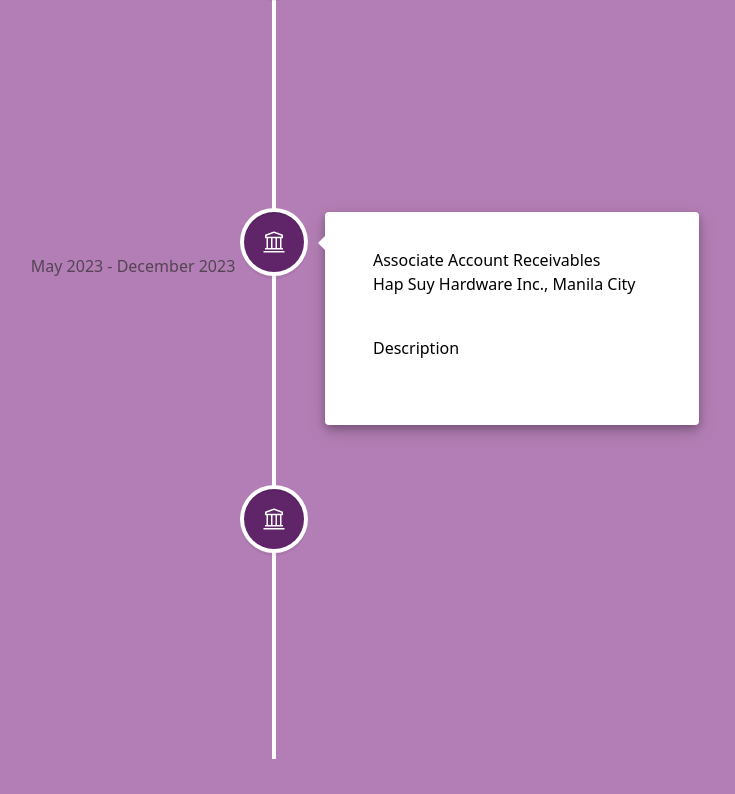
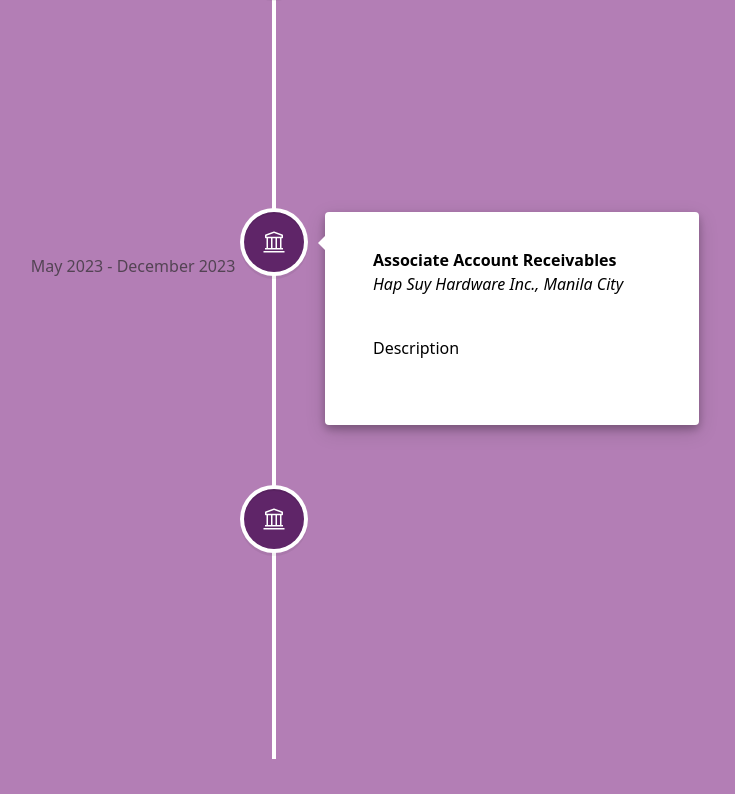
Before and after one commit to patrickeugenesacueza/Clarise-Portfolio, a React (Create React App) app in the folder portfolio/: page / in a window 1280 px wide. Shown: the part 2262-3056 px from the top of the page, without its empty margins (366-1101 px from the left). Built offline with nearby package versions, Linux system fonts and the light colour scheme.

Commit message:
Update: ExperienceSection.js
Update: ExperienceSection / Change company text to itallic #53

```diff
--- a/portfolio/src/components/pages/ExperienceSection.js
+++ b/portfolio/src/components/pages/ExperienceSection.js
@@ -35,8 +35,11 @@
                 iconStyle={isWorkIcon ? WorkIconStyles : WorkIconStyles}
                 icon={isWorkIcon ? <WorkIcon /> : <InternIcon />}
               >
-                <h3 className="pt-[0.25em]">{element.title} </h3>
-                <h5 className="vertical-timeline-element-subtitle">
+                <h3 className="pt-[0.25em] font-bold">{element.title} </h3>
+                <h5
+                  className="vertical-timeline-element-subtitle"
+                  class="italic"
+                >
                   {element.location}
                 </h5>
                 <p className="pt-[1.5em] pb-[2em]">{element.description}</p>
```
Also changed, not shown: portfolio/src/App.css (+3 -5 lines).
